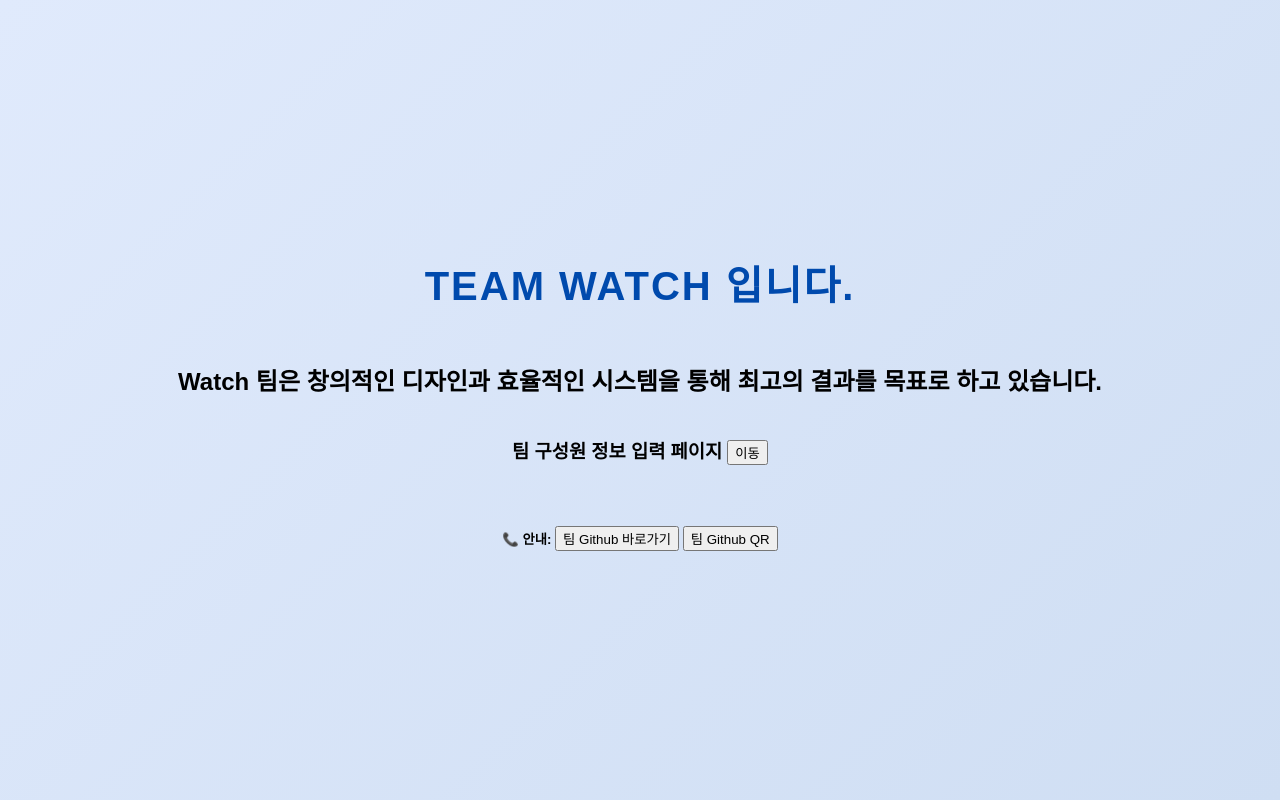
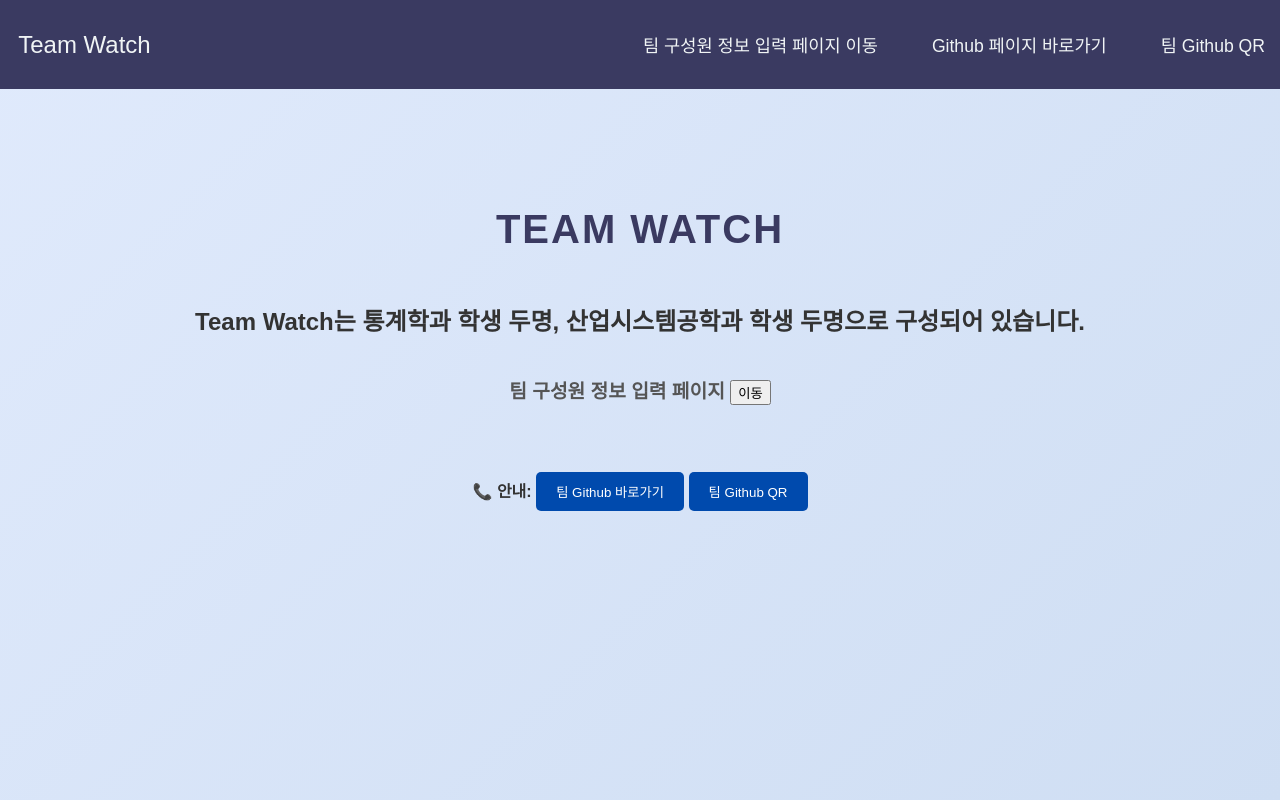
Before and after one commit to CSID-DGU/2024-2-OSSPrac-watch-02, a Flask app: page / in a window 1280 px wide. Run offline with Flask 3, Linux system fonts and the light colour scheme; some web fonts are replaced.

Commit message:
chore: index.html page design

```diff
--- a/SubjectA2-3-2/templates/index.html
+++ b/SubjectA2-3-2/templates/index.html
@@ -5,28 +5,137 @@
     <meta name="viewport" content="width=device-width, initial-scale=1.0">
     <title>Watch 팀 정보</title>
     <link href="https://fonts.googleapis.com/css2?family=JejuGothic&display=swap" rel="stylesheet">
+    <link rel="stylesheet" href="https://cdnjs.cloudflare.com/ajax/libs/font-awesome/5.15.3/css/all.min.css">
     <style>
-        /* 기본 페이지 스타일 */
+        :root {
+            --accent-color: #f0f4f5;
+            --text-color: #f0f4f5;
+            --background-color: #3a3a61;
+        }
+
         body {
-            font-family: 'Noto Sans KR', sans-serif;
+            margin: 0;
+            font-family: 'Montserrat', sans-serif;
             background: linear-gradient(135deg, #e0eafc, #cfdef3);
             display: flex;
-            justify-content: center;
-            align-items: center;
             flex-direction: column;
             min-height: 100vh;
             margin: 0;
+            color: var(--text-color);
+        }
+
+        a {
+            text-decoration: none;
+            color: var(--text-color);
+        }
+
+        .navbar {
+            display: flex;
+            justify-content: space-between;
+            align-items: center;
+            background-color: var(--background-color);
+            padding: 8px 12px;
+            position: fixed;
+            width: 100%;
+            top: 0;
+            z-index: 1000;
+        }
+
+        .navbar a {
+            color: var(--text-color);
+            text-decoration: none;
+            margin: 0 15px;
+            font-size: 1.1rem;
+            transition: color 0.3s;
+        }
+
+        .navbar a:hover {
+            color: var(--accent-color);
+        }
+
+        .nav_logo {
+            font-size: 24px;
+            color: var(--text-color);
+        }
+
+        .nav_logo i {
+            color: var(--accent-color);
+        }
+
+        .nav_logo span {
+            color: var(--accent-color);
+        }
+
+        .nav_menu {
+            display: flex;
+            list-style: none;
+            padding-left: 0;
+        }
+
+        .nav_menu li {
+            padding: 8px 12px;
+        }
+
+        .nav_menu li:hover {
+            color: var(--background-color);
+            background-color: var(--accent-color);
+            border-radius: 4px;
+        }
+
+        .nav_menu li a:hover {
+            color: var(--background-color);
+        }
+
+        .nav_icons {
+            display: flex;
+            color: #7dc0ff;
+            list-style: none;
+            padding-left: 0;
+        }
+
+        .nav_icons li {
+            padding: 8px 5px;
+        }
+
+        .navbar_toggleBtn {
+            display: none;
+            color: var(--text-color);
+            position: absolute;
+            right: 32px;
+            font-size: 24px;
+        }
+
+        .content {
+            margin-top: 180px; /* 네비게이션 바 높이만큼 여백 추가 */
+            display: flex;
+            flex-direction: column;
+            align-items: center;
+            width: 100%;
         }
 
         h1 {
             text-align: center;
             margin-bottom: 30px;
             font-size: 2.5rem;
-            color: #004aad;
+            color: #3a3a61;
             font-weight: 600;
             letter-spacing: 2px;
             text-transform: uppercase;
             position: relative;
+        }
+
+        h2 {
+            text-align: center;
+            margin-bottom: 20px;
+            font-size: 1.5rem;
+            color: #333;
+        }
+
+        h3 {
+            text-align: center;
+            margin-bottom: 20px;
+            font-size: 1.2rem;
+            color: #555;
         }
 
         /* 학생 정보 카드 스타일 */
@@ -48,7 +157,7 @@
             text-align: center;
             box-shadow: 0px 0px 10px rgba(0, 0, 0, 0.1);
             cursor: pointer;
-            transition: max-height 0.5s ease-out;
+            transition: transform 0.3s ease, box-shadow 0.3s ease;
             overflow: hidden;
             scroll-snap-align: start;
         }
@@ -58,13 +167,10 @@
             height: auto;
             border-radius: 50%;
         }
+
         .student-block:hover {
             transform: translateY(-10px);
             box-shadow: 0px 12px 20px rgba(0, 0, 0, 0.3);
-        }
-        /* hover 시 밑줄 애니메이션 */
-        .student-block:hover .student-name::after {
-            width: 80%;
         }
 
         /* 안내 부분 스타일 */
@@ -72,16 +178,59 @@
             margin-top: 20px;
             text-align: center;
         }
+
+        footer h5 {
+            font-size: 1rem;
+            color: #333;
+        }
+
+        footer button {
+            background-color: #004aad;
+            color: white;
+            border: none;
+            padding: 10px 20px;
+            border-radius: 5px;
+            cursor: pointer;
+            transition: background-color 0.3s ease;
+        }
+
+        footer button:hover {
+            background-color: #003a8c;
+        }
     </style>
     <script>
         function openInputPage() {
             window.location.href = "/input";
         }
+
+        function openGithubPage() {
+            window.open('https://github.com/CSID-DGU/2024-2-OSSPrac-watch-02.git', 'contactPage', 'width=1800,height=1200');
+        }
+
+        function openGithubQR() {
+            window.location.href = '/image';
+        }
     </script>
 </head>
 <body>
-    <h1>Team Watch 입니다.</h1>
-    <h2>Watch 팀은 창의적인 디자인과 효율적인 시스템을 통해 최고의 결과를 목표로 하고 있습니다.</h2>
+    <!-- 네비게이션 바 -->
+    <div class="navbar">
+        <div class="nav_logo">
+            <i class="fas fa-house"></i> <span>Team Watch</span>
+        </div>
+        <ul class="nav_menu">
+            <li><a href="#" onclick="openInputPage()">팀 구성원 정보 입력 페이지 이동</a></li>
+            <li><a href="#" onclick="openGithubPage()">Github 페이지 바로가기</a></li>
+            <li><a href="#" onclick="openGithubQR()">팀 Github QR</a></li>
+        </ul>
+        <div class="navbar_toggleBtn">
+            <i class="fas fa-bars"></i>
+        </div>
+    </div>
+
+    <div class="content">
+        <h1>Team Watch</h1>
+        <h2>Team Watch는 통계학과 학생 두명, 산업시스템공학과 학생 두명으로 구성되어 있습니다. </h2>
         <h3> 팀 구성원 정보 입력 페이지 <button onclick="openInputPage()"> 이동 </button> </h3>
 
         {% if result %}
@@ -104,9 +253,10 @@
         <!-- 안내 부분 -->
         <footer>
             <h5>📞 안내:
-            <button onclick="window.open('https://github.com/CSID-DGU/2024-2-OSSPrac-watch-02.git', 'contactPage', 'width=1800,height=1200')">팀 Github 바로가기</button>
-            <button onclick="window.location.href='/image'">팀 Github QR</button>
+                <button onclick="openGithubPage()">팀 Github 바로가기</button>
+                <button onclick="openGithubQR()">팀 Github QR</button>
             </h5>
         </footer>
+    </div>
 </body>
 </html>
```
Also changed, not shown: SubjectA2-3-2/images/member1.png (deleted), SubjectA2-3-2/images/member2.png (deleted), SubjectA2-3-2/images/member3.png (deleted), SubjectA2-3-2/images/member4.png (deleted). Lines whose indentation alone changed are shown as unchanged.
